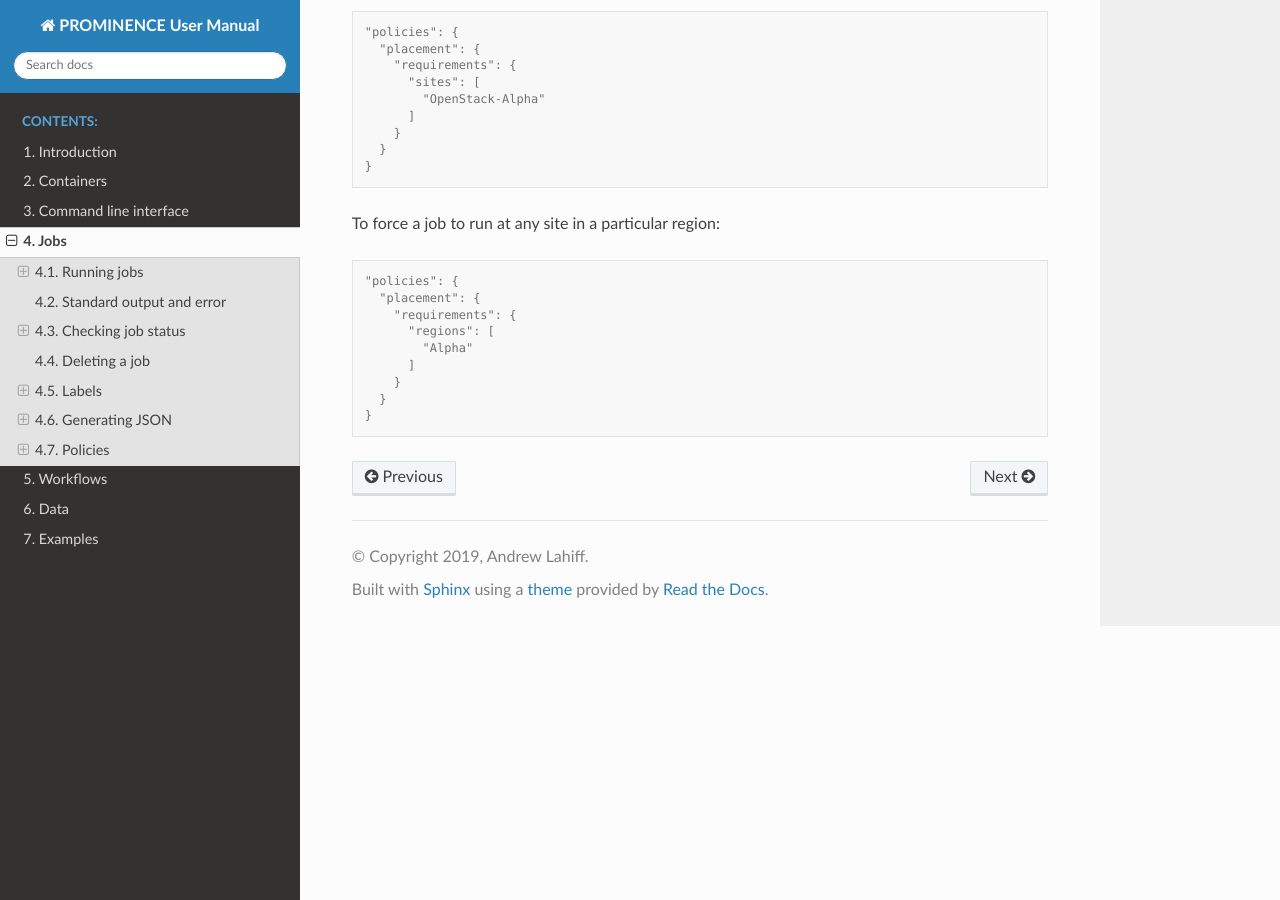
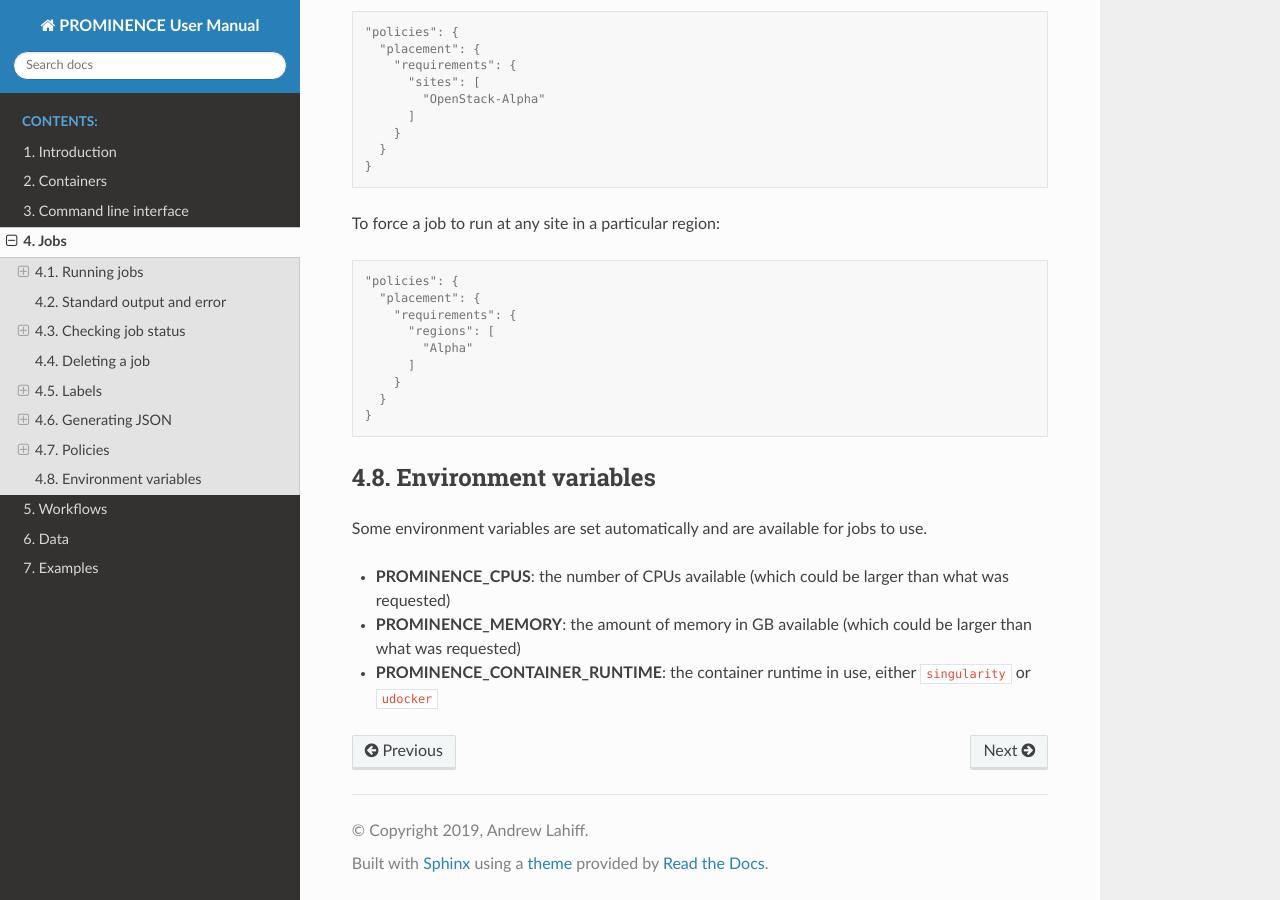
Before and after one commit to prominence-eosc/docs-eosc, a Sphinx documentation site: the page built from source/jobs.rst, in a window 1280 px wide and 900 px high, scrolled down 8647 px. Built offline with Sphinx 7.4.7 and the Read the Docs theme 2.0.0, drawn with Linux system fonts in a browser that asks for light colours.

Commit message:
Mention environment variables set by default

```diff
--- a/source/jobs.rst
+++ b/source/jobs.rst
@@ -409,3 +409,12 @@ To force a job to run at any site in a particular region:
        }
      }
    }
+
+Environment variables
+---------------------
+
+Some environment variables are set automatically and are available for jobs to use.
+
+* **PROMINENCE_CPUS**: the number of CPUs available (which could be larger than what was requested)
+* **PROMINENCE_MEMORY**: the amount of memory in GB available (which could be larger than what was requested)
+* **PROMINENCE_CONTAINER_RUNTIME**: the container runtime in use, either ``singularity`` or ``udocker``
```
